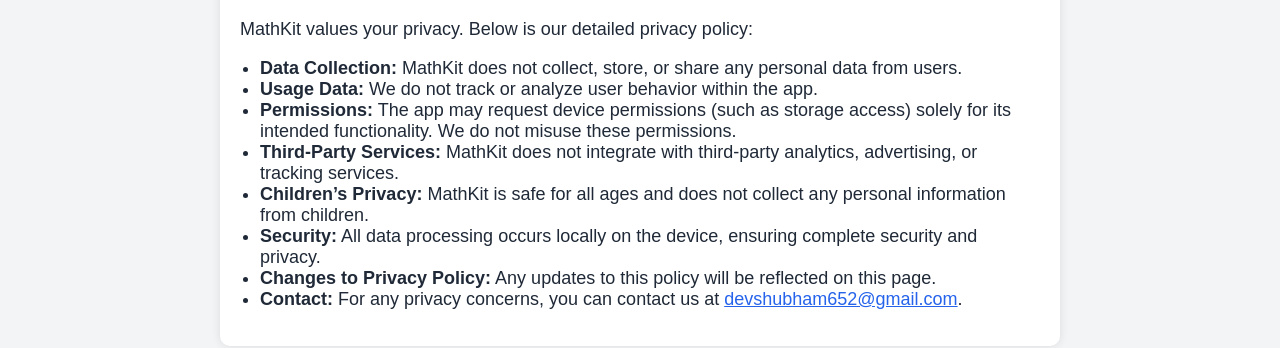
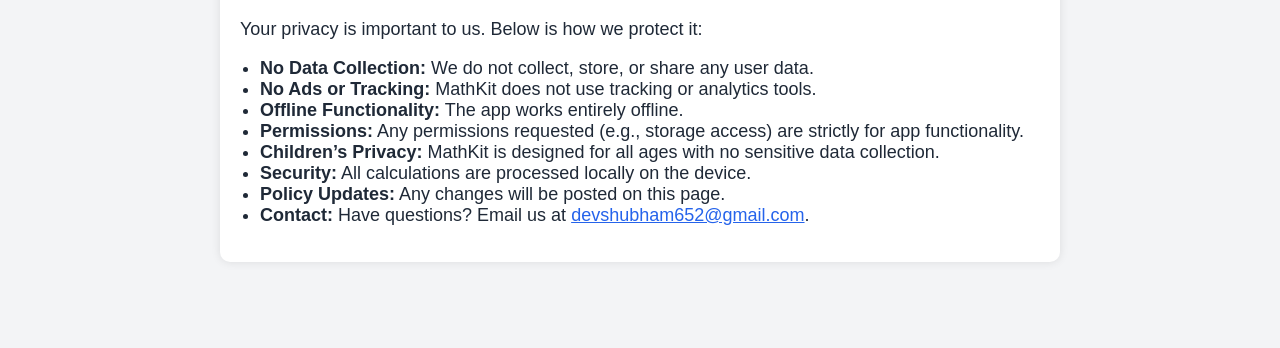
Before and after one commit to Shubham-Zone/mathkit-privacy, a plain HTML site: page privacy.html in a window 1280 px wide. Shown: the part 162-510 px from the top of the page. Drawn offline with Linux system fonts and the light colour scheme.

Commit message:
new changes

```diff
--- a/privacy.html
+++ b/privacy.html
@@ -1,3 +1,4 @@
+<!-- privacy.html -->
 <!DOCTYPE html>
 <html lang="en">
 <head>
@@ -56,16 +57,16 @@
     </nav>
     <div class="container">
         <h1>Privacy Policy</h1>
-        <p>MathKit values your privacy. Below is our detailed privacy policy:</p>
+        <p>Your privacy is important to us. Below is how we protect it:</p>
         <ul>
-            <li><strong>Data Collection:</strong> MathKit does not collect, store, or share any personal data from users.</li>
-            <li><strong>Usage Data:</strong> We do not track or analyze user behavior within the app.</li>
-            <li><strong>Permissions:</strong> The app may request device permissions (such as storage access) solely for its intended functionality. We do not misuse these permissions.</li>
-            <li><strong>Third-Party Services:</strong> MathKit does not integrate with third-party analytics, advertising, or tracking services.</li>
-            <li><strong>Children’s Privacy:</strong> MathKit is safe for all ages and does not collect any personal information from children.</li>
-            <li><strong>Security:</strong> All data processing occurs locally on the device, ensuring complete security and privacy.</li>
-            <li><strong>Changes to Privacy Policy:</strong> Any updates to this policy will be reflected on this page.</li>
-            <li><strong>Contact:</strong> For any privacy concerns, you can contact us at <a href="mailto:devshubham652@gmail.com">devshubham652@gmail.com</a>.</li>
+            <li><strong>No Data Collection:</strong> We do not collect, store, or share any user data.</li>
+            <li><strong>No Ads or Tracking:</strong> MathKit does not use tracking or analytics tools.</li>
+            <li><strong>Offline Functionality:</strong> The app works entirely offline.</li>
+            <li><strong>Permissions:</strong> Any permissions requested (e.g., storage access) are strictly for app functionality.</li>
+            <li><strong>Children’s Privacy:</strong> MathKit is designed for all ages with no sensitive data collection.</li>
+            <li><strong>Security:</strong> All calculations are processed locally on the device.</li>
+            <li><strong>Policy Updates:</strong> Any changes will be posted on this page.</li>
+            <li><strong>Contact:</strong> Have questions? Email us at <a href="mailto:devshubham652@gmail.com">devshubham652@gmail.com</a>.</li>
         </ul>
     </div>
 </body>
```
Also changed, not shown: index.html (+8 -6 lines).
